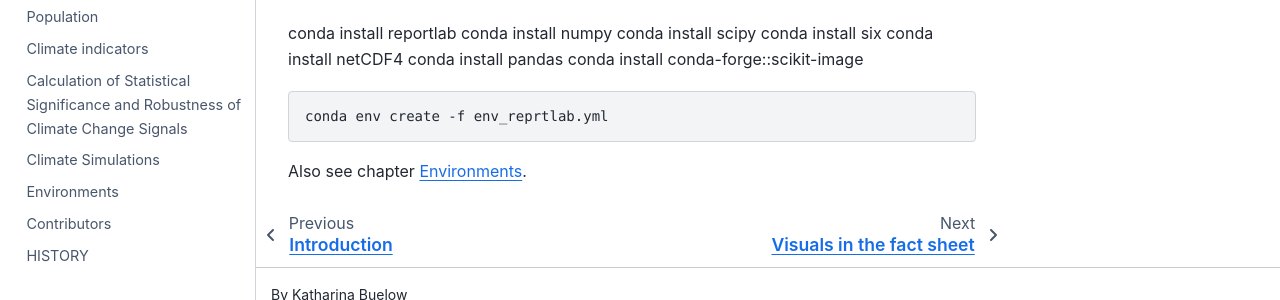
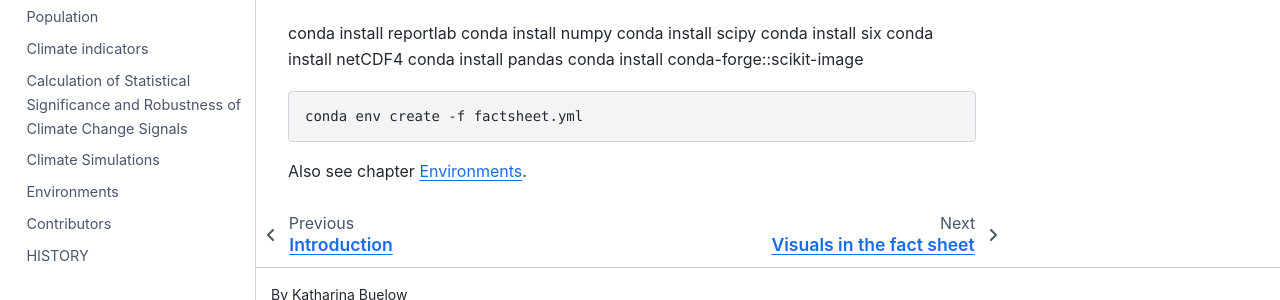
Before and after one commit to KatharinaBuelow/factsheet_africa, a Sphinx documentation site: the page built from docs/source/reportlab.rst, in a window 1280 px wide and 1106 px high. Shown: the part 761-1061 px from the top of the window. Built offline with Sphinx 7.4.7 and the Sphinx Book theme 1.1.4, drawn with Linux system fonts in a browser that asks for light colours.

Commit message:
Update environment file name in documentation

```diff
--- a/docs/source/reportlab.rst
+++ b/docs/source/reportlab.rst
@@ -43,6 +43,6 @@ conda install conda-forge::scikit-image
 
 .. code-block:: bash
 
-   conda env create -f env_reprtlab.yml
+   conda env create -f factsheet.yml
 
 Also see chapter :ref:`environments`.
```
